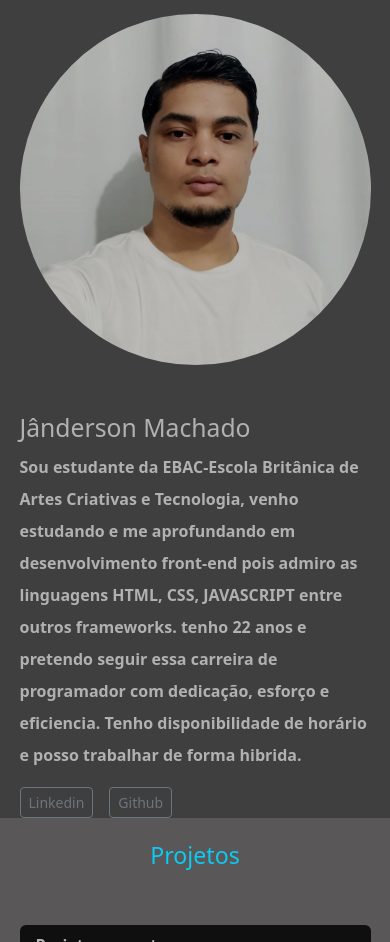
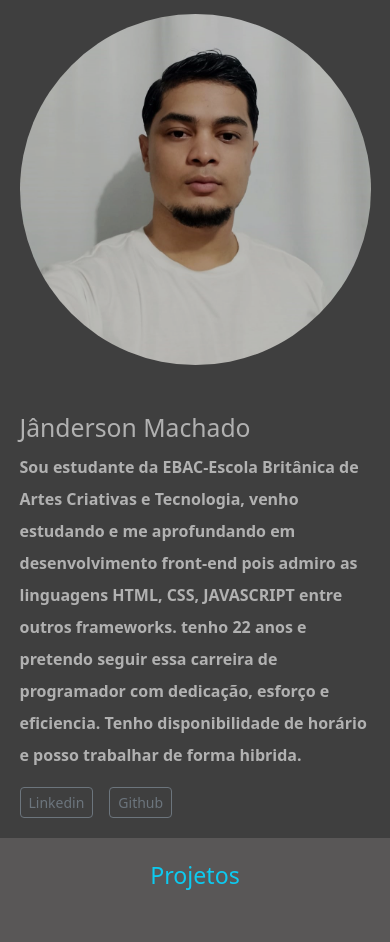
Before and after one commit to jotaMch/curriculo-jm, a plain HTML site: page index.html in a window 390 px wide. Shown: the part 76-1018 px from the top of the page. Drawn offline with nearby package versions, Linux system fonts and the light colour scheme.

Commit message:
alterando file

```diff
--- a/style.css
+++ b/style.css
@@ -74,6 +74,10 @@ section p,
         width: 90%;
         padding: 0;
     }
+
+    #sobre nav {
+        padding-bottom: 20px;
+    }
 }
 
 @media screen and (min-width: 768px) and (max-width: 1023px) {
```
